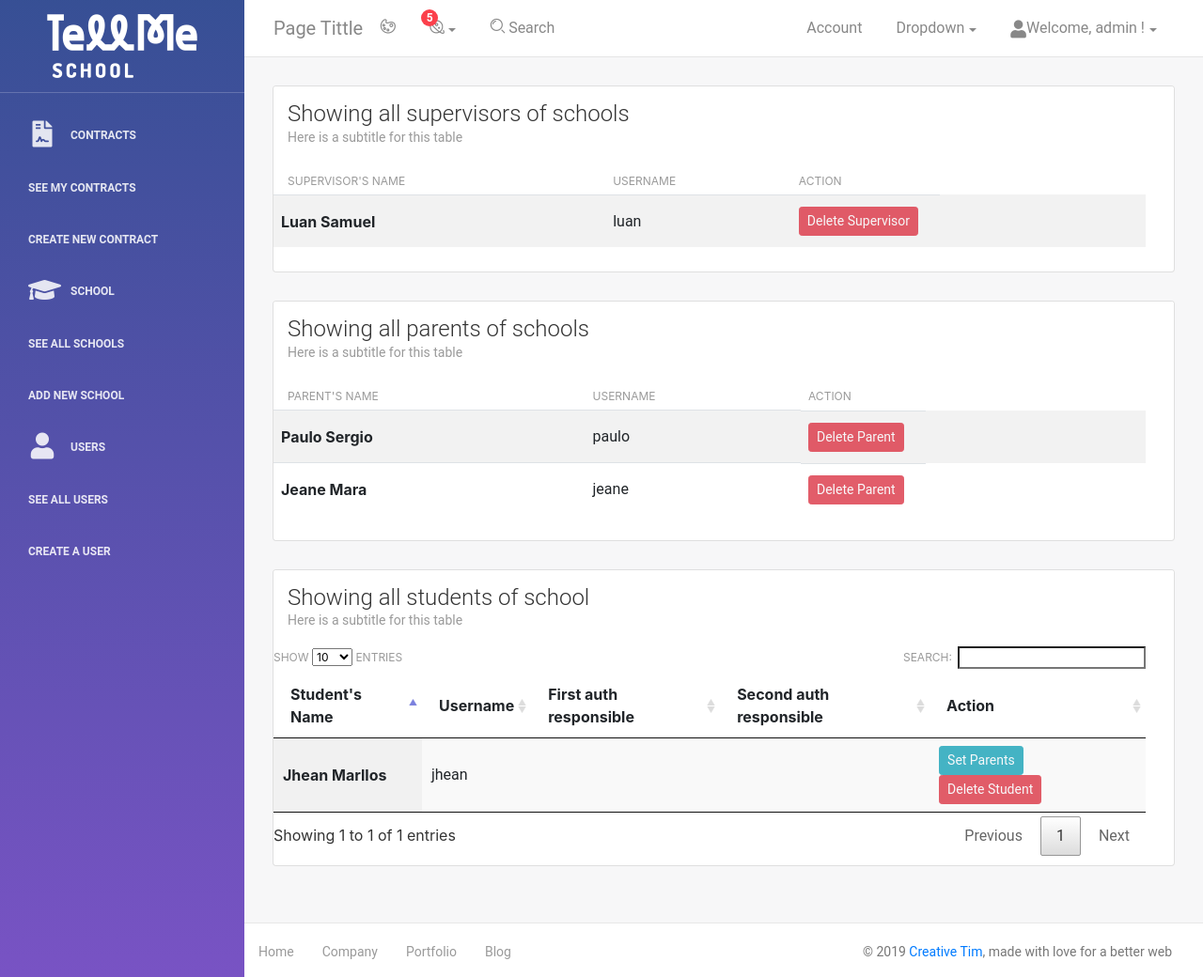
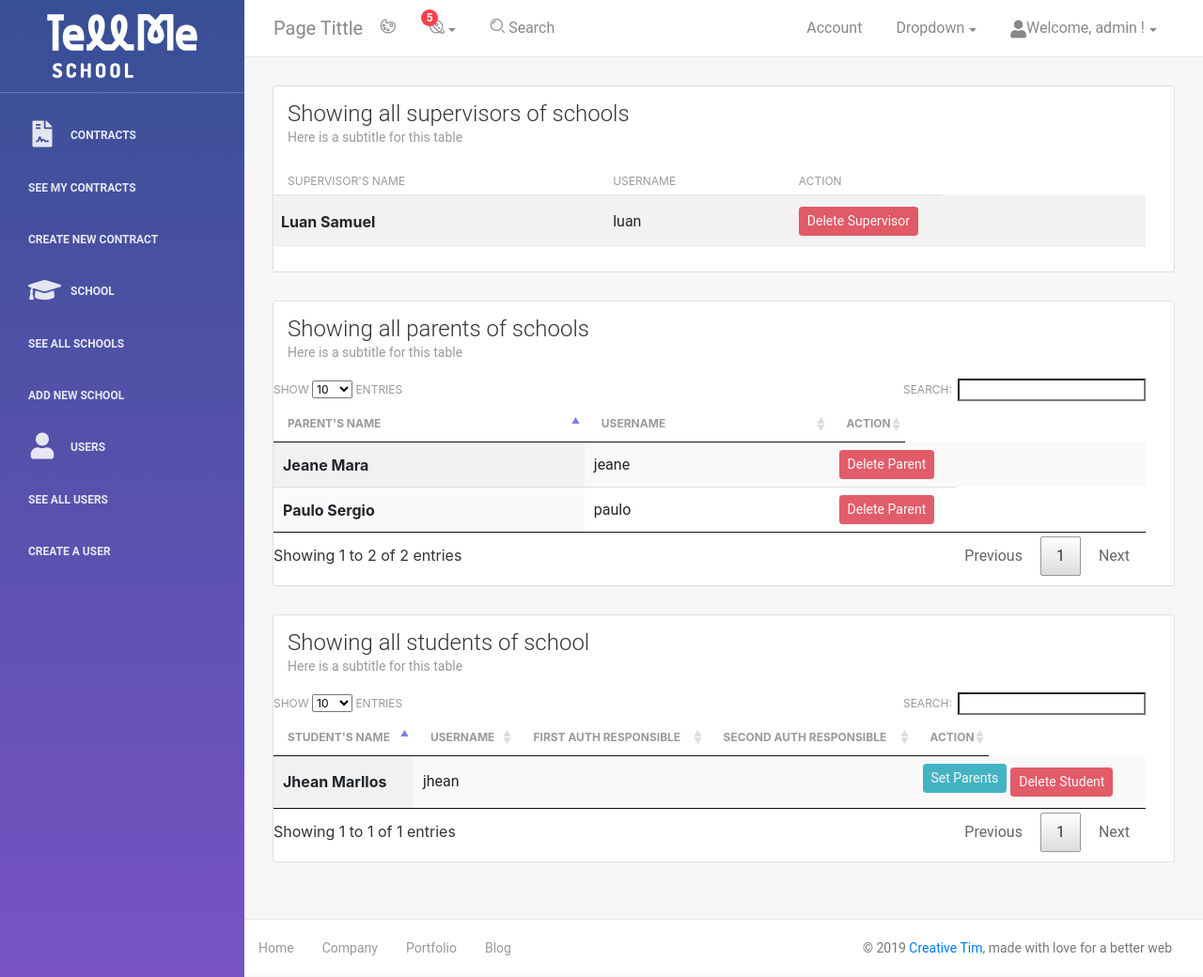
Before and after one commit to stopplay/tellme2.0, a Django app: page /users/seeallusers/ in a window 1280 px wide. Shown: the whole page at 94% size. Run offline with Django 3.2, Linux system fonts and the light colour scheme; a user stored in the database is signed in; data comes from the database, SQL or seed files in the repository; parts of the project's set-up code (start-up, migrations or seed data) failed here and were passed over; some libraries are stand-ins or nearby versions.

Commit message:
added datatables and fixed jquery on base.html
The tables from the "seallusers" page are with the datatables plug-in for JQuery
Had to take out one of the Jquerys from the base.html in order to stop the conflict that was on the DataTable function of the JavaScript code

```diff
--- a/classrooms/classrooms/templates/base.html
+++ b/classrooms/classrooms/templates/base.html
@@ -20,7 +20,7 @@
   <!-- CSS Just for demo purpose, don't include it in your project -->
   <!--<link href="../assets/css/demo.css" rel="stylesheet" /> -->
 <script src="{% static 'js/core/jquery.3.2.1.min.js' %}" type="text/javascript"></script>
-<script src="{% static 'js/jquery-2.2.4.min.js' %}"></script>
+
 
   <link rel="stylesheet" type="text/css" href="{% static 'datatables/datatables.min.css' %}"/>
   <script type="text/javascript" src="{% static 'datatables/datatables.min.js' %}"></script>
--- a/classrooms/school_users/templates/school_users/seeallusers.html
+++ b/classrooms/school_users/templates/school_users/seeallusers.html
@@ -55,7 +55,7 @@
           </div>
 
           <div class="card-body table-full-width table-responsive">
-            <table class="table table-hover table-striped">
+            <table class="table table-hover table-striped display" id="teacherstable">
               <thead>
                 <tr>
                   <th scope="col">Teacher's name</th>
@@ -170,7 +170,7 @@
           </div>
 
           <div class="card-body table-full-width table-responsive">
-            <table class="table table-hover table-striped">
+            <table class="table table-hover table-striped display" id="parentstable">
               <thead>
           			<tr>
           				<th >Parent's name</th>
@@ -209,7 +209,7 @@
           </div>
 
           <div class="card-body table-full-width table-responsive">
-            <table class="display" id="studentstable">
+            <table class="table table-hover table-striped display" id="studentstable">
               <thead class="">
           			<tr>
           				<th>Student's Name</th>
@@ -229,7 +229,7 @@
                   <td>{{ student.second_parent.name }}</td>
           				<td>
           					<div class="btn-tollbar">
-          						<div class="btn-group mr-2" role="group" aria-label="First group">
+          						<div class="btn-group mb-2" role="group" aria-label="First group">
           							<button type="button" class="btn btn-primary btn-sm btn-info btn-block"><a href="{% url 'users:set_parents' student.student_id %}" data-baloon="Remove this item from the cart" class="text-light">Set Parents</a></button>
           						</div>
           						<div class="btn-group mr-2" role="group" aria-label="Second group">
@@ -255,4 +255,16 @@
     $('#studentstable').DataTable();
 } );
 </script>
+
+<script type="text/javascript">
+  $(document).ready( function () {
+    $('#teacherstable').DataTable();
+} );
+</script>
+
+<script type="text/javascript">
+  $(document).ready( function () {
+    $('#parentstable').DataTable();
+} );
+</script>
 {% endblock %}
```
